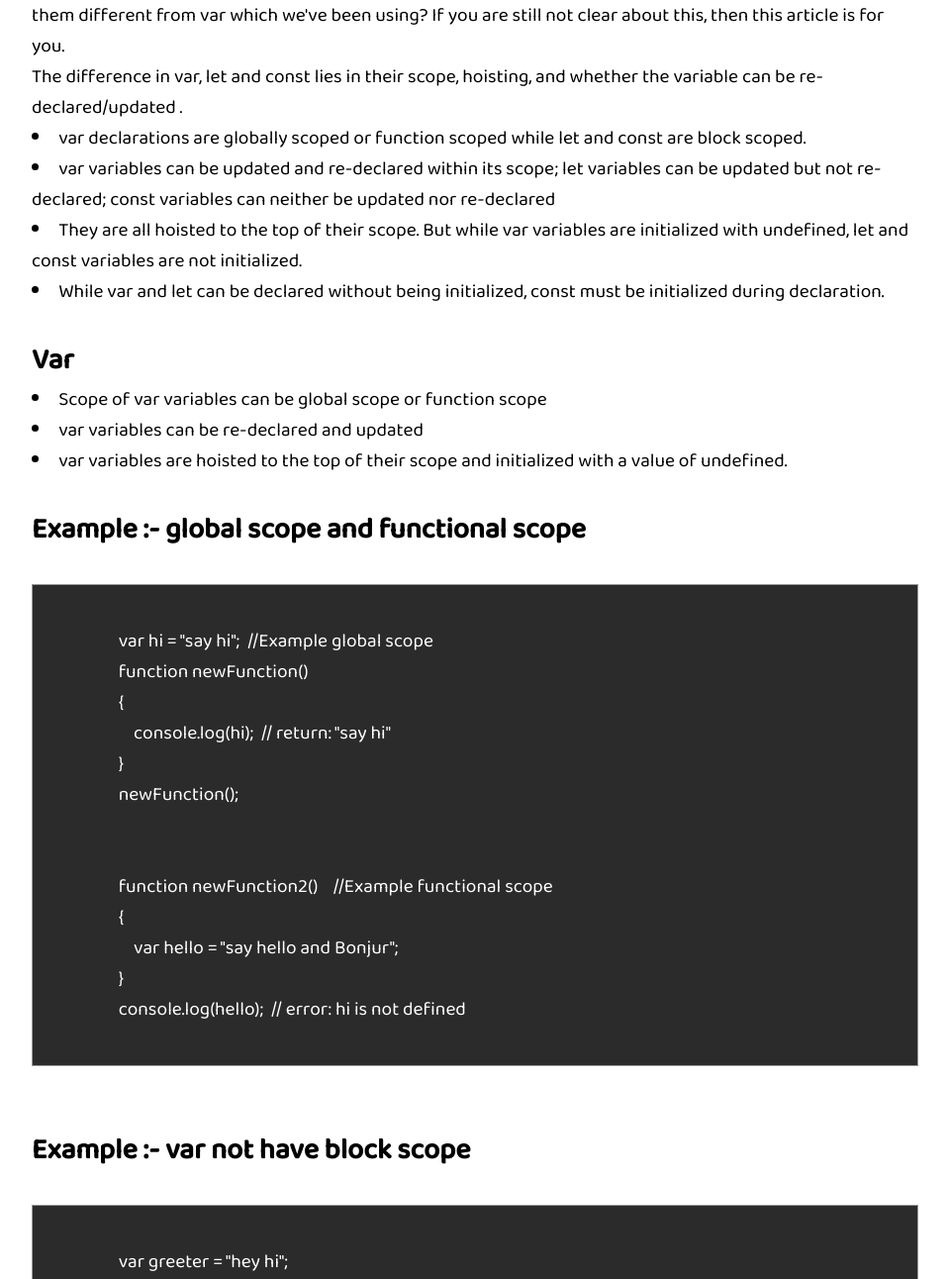
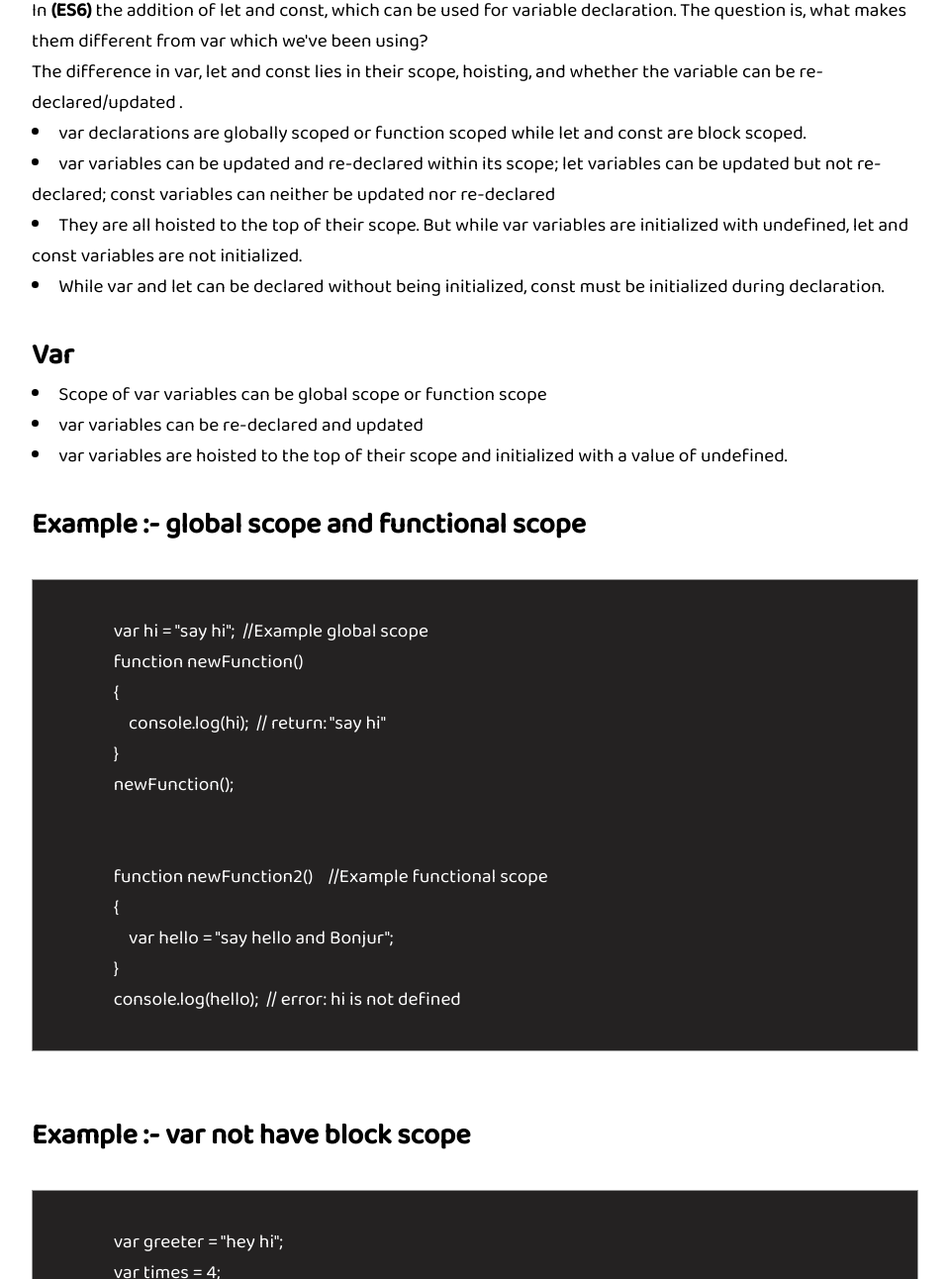
Before and after one commit to Akash23536/Blogs, a plain HTML site: page Blog01/Blog01.html in a window 1280 px wide. Shown: the part 347-1639 px from the top of the page at 99% size, without its empty margins (160-1119 px from the left). Drawn offline with Linux system fonts and the light colour scheme.

Commit message:
update in blog 1

```diff
--- a/Blog01/Blog01.html
+++ b/Blog01/Blog01.html
@@ -3,21 +3,23 @@
 
 <head>
     <meta charset="UTF-8">
+    <meta name="description" content="blog about the difference between let,var,const in javascript">
     <meta name="viewport" content="width=device-width, initial-scale=1.0">
     <title>Javascript</title>
     <link rel="stylesheet" href="./style.css">
 </head>
 
 <body>
+
     <div class="center">
+        <time> October 17, 2023 | Akash Bhadana</time>
         <h1>var, let, and const – What's the Difference?</h1>
-        <img src="./javascript_logo_icon.png" alt="js in text">
+        <img src="../assets/javascript_logo_icon.png" alt="js in text">
     </div>
     <div class="paragraph">
         <p>In <strong>(ES6)</strong> the addition of <code>let</code> and <code>const</code>, which can be used for
             variable declaration. The question is, what makes them different from <code>var</code> which we've been
-            using? If you are
-            still not clear about this, then this article is for you.</p>
+            using?</p>
         <p>The difference in <code>var</code>, <code>let</code> and <code>const</code> lies in their scope,
             hoisting, and whether the variable can be re-declared/updated . </p>
         <li>var declarations are globally scoped or function scoped while let and const are block scoped.</li>
@@ -52,7 +54,7 @@
                     console.log(hello);  // error: hi is not defined
                 </code>
               </pre>
-              <h2>Example :- var not have block scope</h2>
+            <h2>Example :- var not have block scope</h2>
             <pre>
                 <code>
                     var greeter = "hey hi";
@@ -112,7 +114,7 @@
                 </code>
               </pre>
 
-              <h2>Example :- let have block{} scope</h2>
+            <h2>Example :- let have block{} scope</h2>
             <pre>
                 <code>
                     let greeting = "say Hi";
--- a/Blog01/style.css
+++ b/Blog01/style.css
@@ -1,7 +1,7 @@
 @import url('https://fonts.googleapis.com/css2?family=Baloo+Bhai+2:wght@400;500&display=swap');
 
 * {
-    margin: 0;
+    margin: auto;
     padding: 0;
     background-color: white;
     color: black;
@@ -21,8 +21,8 @@
 
 pre code {
     color: white;
-    background-color: rgb(44, 43, 43);
+    background-color: rgb(36, 34, 34);
     border: 1px solid #999;
     display: block;
-    padding: 10px;
+    padding: 5px;
   }
```
Also changed, not shown: assets/javascript_logo_icon.png (renamed from Blog01/javascript_logo_icon.png), 1 other file.
